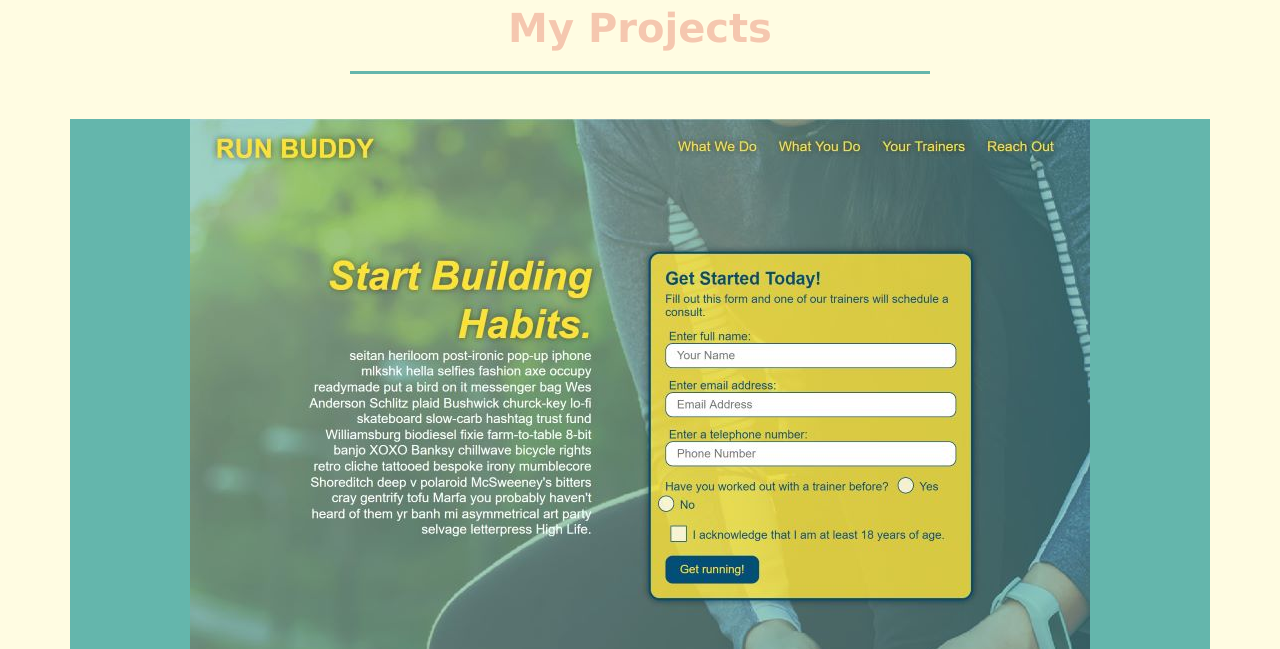
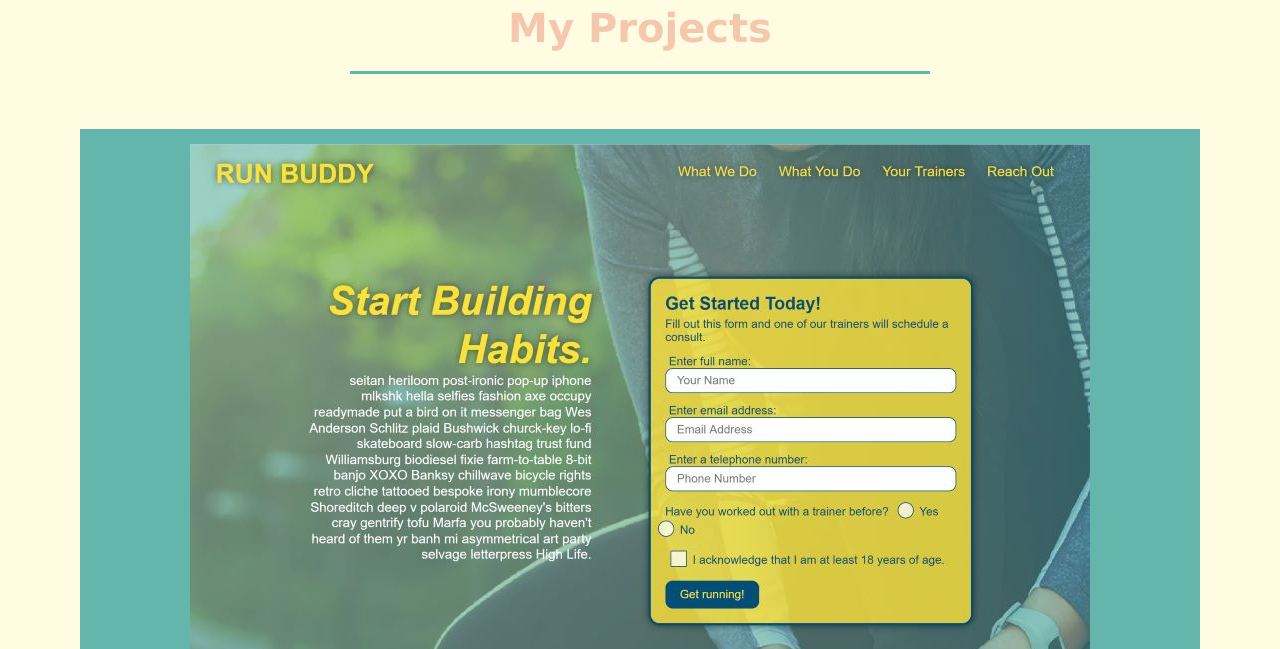
Before and after one commit to cheryljcruz/CherylCruz-Portfolio, a plain HTML site: page index.html in a window 1280 px wide. Shown: the part 1030-1679 px from the top of the page. Drawn offline with Linux system fonts and the light colour scheme.

Commit message:
added padding to project section

```diff
--- a/assets/css/style.css
+++ b/assets/css/style.css
@@ -175,11 +175,12 @@ section {
 
 /*Project section begins*/
 .project {
-    margin: 10px;
+    margin: 20px;
     background: var(--secondary-color);
     color: var(--primary-color);
     flex: 1;
     text-align: center;
+    padding: 15px;
 }
 .projects {
     width: 100%;
```
